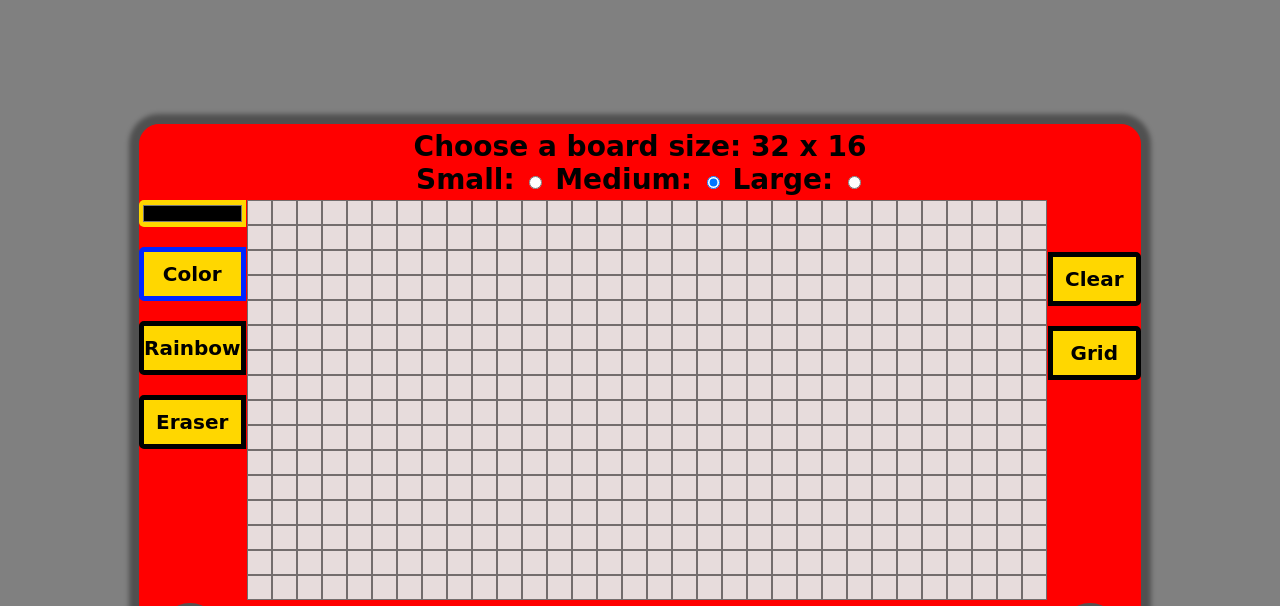
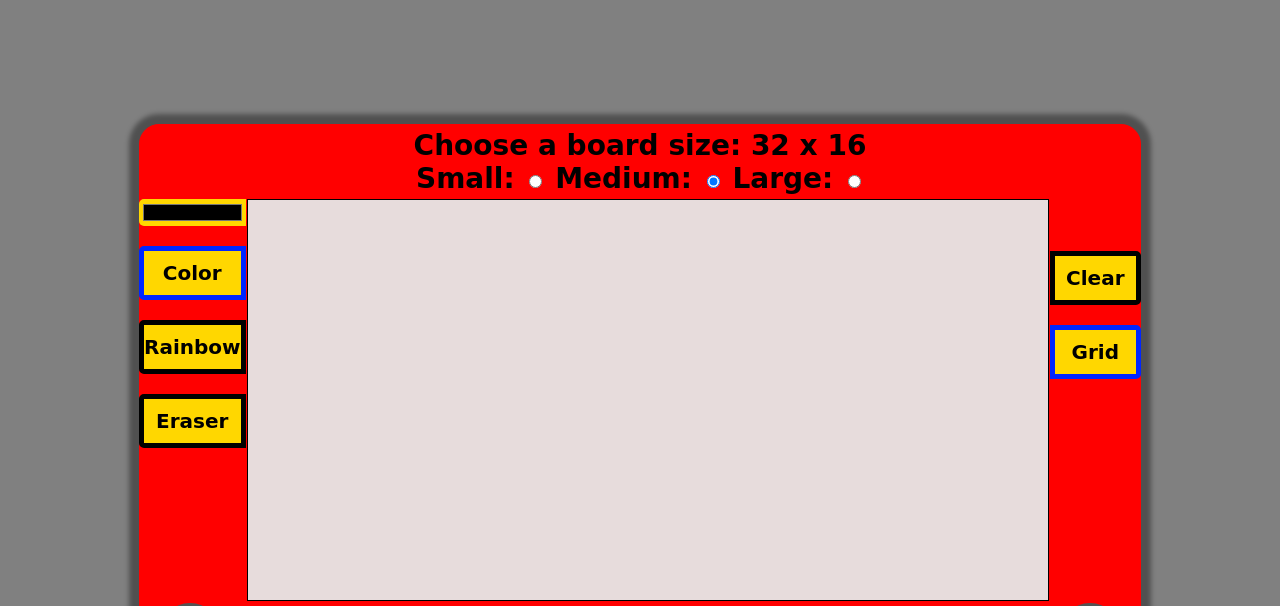
Before and after one commit to XenoNick/Etch_A_Sketch, a plain HTML site: page index.html in a window 1280 px wide. Both pictures are taken after a click on the button "Grid". Shown: the top 606 px of the page. Drawn offline with Linux system fonts and the light colour scheme; a web font is replaced by a local one.

Commit message:
Add the functionality for users to disable the grid

```diff
--- a/app.js
+++ b/app.js
@@ -22,6 +22,7 @@ function createGrid(width, height, size) {
         const square = document.createElement('div')
         square.classList.add('square')
         square.classList.add(size)
+        if(gridButton.classList.contains('active')) square.classList.add('removeBorder')
         drawingBoard.append(square)
     }
 }
@@ -91,7 +92,7 @@ clearButton.addEventListener('click', () => {
     createGrid(+measurements[0], +measurements[1], size.value)
 })
 
-function clearSelected(){
+function clearSelected() {
     if (!this.classList.contains('selected')) {
         penSettings.forEach((elm) => { elm.classList.remove('selected') })
         this.classList.add('selected')
@@ -107,3 +108,13 @@ penColor.addEventListener('change', (e) => {
     penSettings.forEach((elm) => { elm.classList.remove('selected') })
     penSettings[0].classList.add('selected')
 })
+
+gridButton.addEventListener('click', () => {
+    const sqaures = [...drawingBoard.childNodes]
+    gridButton.classList.toggle('active')
+    if(gridButton.classList.contains('active')){
+        sqaures.forEach((elm)=>{elm.classList.add('removeBorder')})
+    }else{
+        sqaures.forEach((elm)=>{elm.classList.remove('removeBorder')})
+    }
+})
--- a/index.html
+++ b/index.html
@@ -29,7 +29,7 @@
             </div>
             <div class="sketchPieces colorSettings">
                 <div class="penSettings leftSide">
-                    <input type="color">
+                    <input type="color" value="#000000">
                     <button class="selected">Color</button>
                     <button>Rainbow</button>
                     <button>Eraser</button>
--- a/styles.css
+++ b/styles.css
@@ -87,6 +87,7 @@ input[type="color"]{
     align-items: flex-start;
     align-content: flex-start;
     flex-wrap: wrap;
+    border: 1px solid black;
 }
 
 .controls {
```
